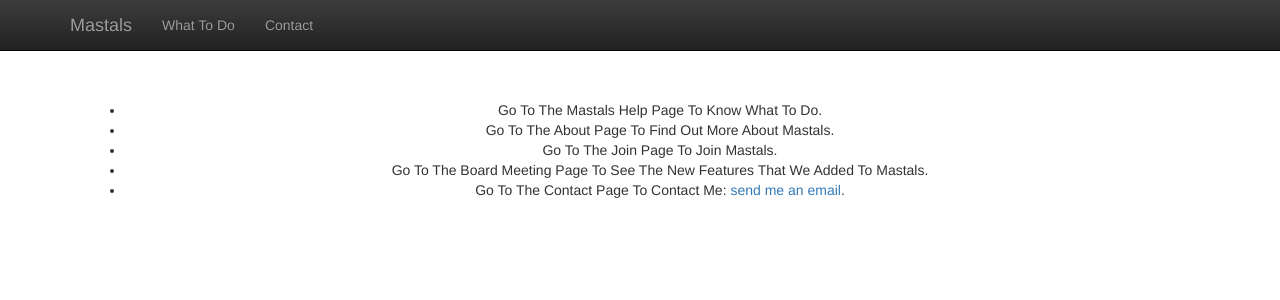
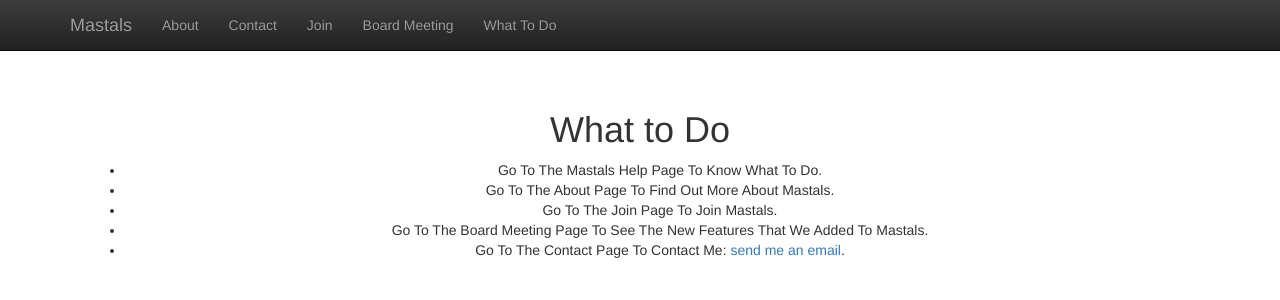
Before and after one commit to mastals/mastals.github.io, a Jekyll site: the page built from what-to-do/index.html, in a window 1280 px wide. Shown: the top 300 px of the page. Built offline with Jekyll 4.4.1, drawn with Linux system fonts in a browser that asks for light colours; nearby versions of some CDN libraries.

Commit message:
Update index.html

```diff
--- a/what-to-do/index.html
+++ b/what-to-do/index.html
@@ -1,42 +1,7 @@
-<html>
+---
+title: What to Do
+---
 
-  <head>
-
-    <!-- Latest compiled and minified CSS -->
-    <link rel="stylesheet" href="https://maxcdn.bootstrapcdn.com/bootstrap/3.3.6/css/bootstrap.min.css" integrity="sha384-1q8mTJOASx8j1Au+a5WDVnPi2lkFfwwEAa8hDDdjZlpLegxhjVME1fgjWPGmkzs7" crossorigin="anonymous">
-    <link rel="stylesheet" href="/starter-template.css">
-
-    <!-- Optional theme -->
-    <link rel="stylesheet" href="https://maxcdn.bootstrapcdn.com/bootstrap/3.3.6/css/bootstrap-theme.min.css" integrity="sha384-fLW2N01lMqjakBkx3l/M9EahuwpSfeNvV63J5ezn3uZzapT0u7EYsXMjQV+0En5r" crossorigin="anonymous">
-
-  </head>
-
-  <body>
-
-    <nav class="navbar navbar-inverse navbar-fixed-top">
-      <div class="container">
-        <div class="navbar-header">
-          <button type="button" class="navbar-toggle collapsed" data-toggle="collapse" data-target="#navbar" aria-expanded="false" aria-controls="navbar">
-            <span class="sr-only">Toggle navigation</span>
-            <span class="icon-bar"></span>
-            <span class="icon-bar"></span>
-            <span class="icon-bar"></span>
-          </button>
-          <a class="navbar-brand" href="/">Mastals</a>
-        </div>
-        <div id="navbar" class="collapse navbar-collapse">
-          <ul class="nav navbar-nav">
-            <li><a href="/What_To_Do.html">What To Do</a></li>
-            <li><a href="/contact.html">Contact</a></li>
-          </ul>
-        </div><!--/.nav-collapse -->
-      </div>
-    </nav>
-
-    <div class="container">
-
-      <div class="starter-template">
-        <h1About us</h1>
         <p>
           <ul>
 
```
Also changed, not shown: other parts of what-to-do/index.html (+0 -14 lines).
